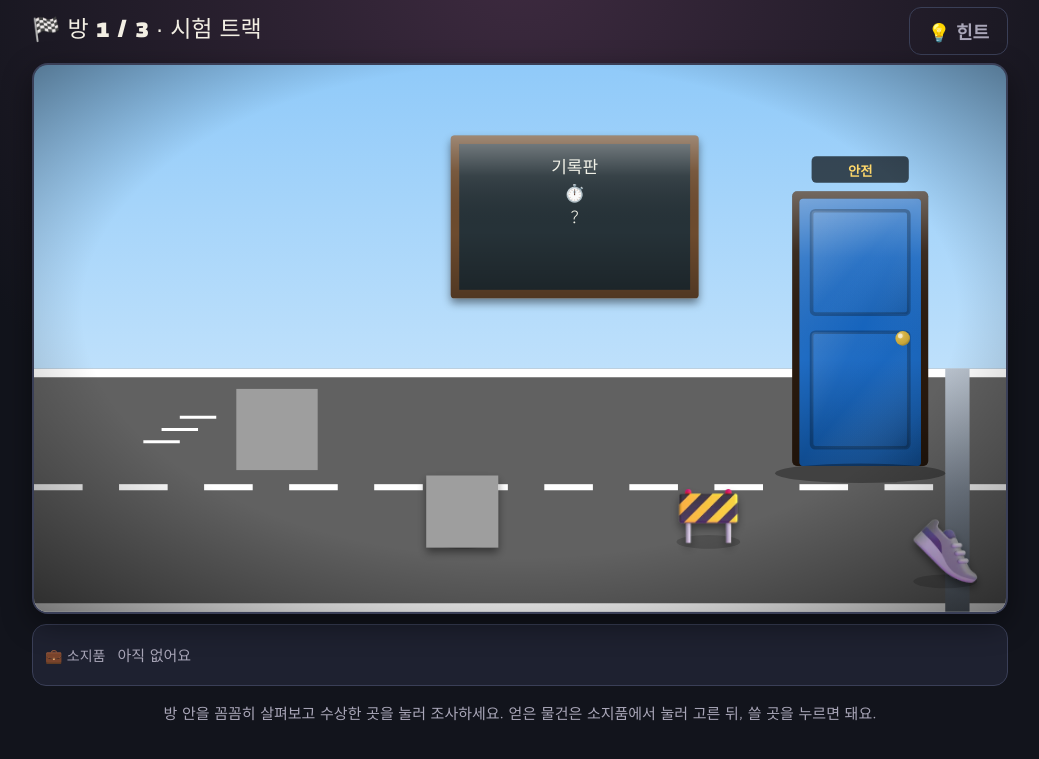
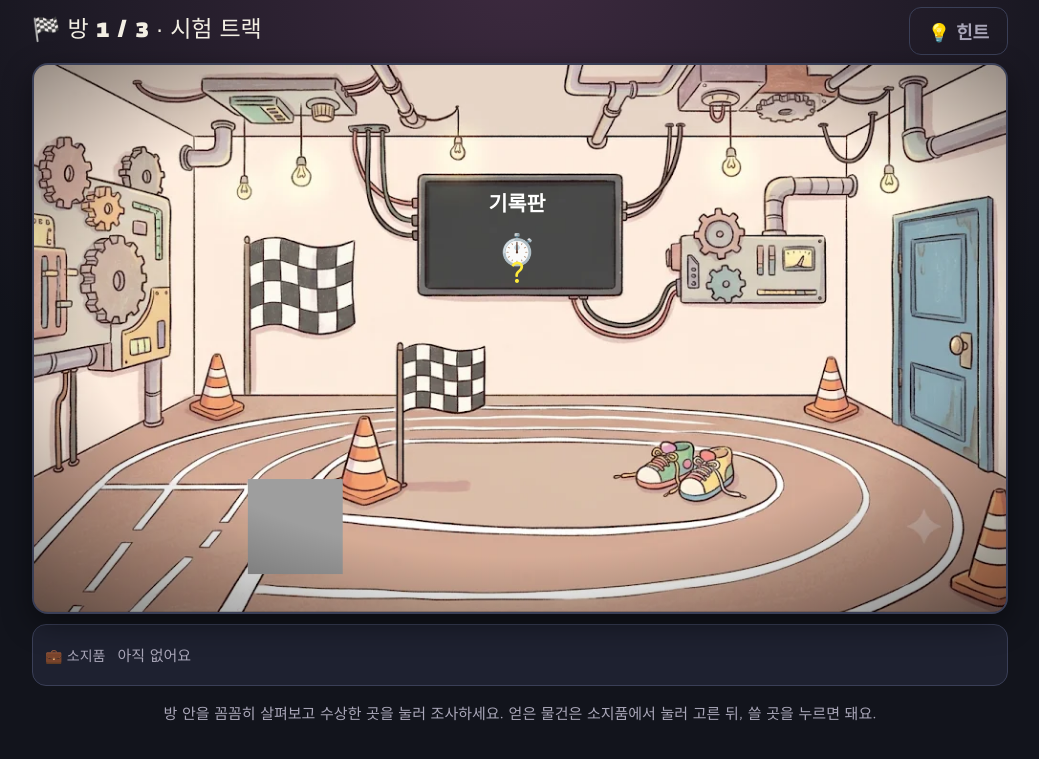
Before and after one commit to mummummi/game5grade, a plain HTML site: page g5-speed.html in a window 1280 px wide. Both pictures are taken after a click on the button "탈출 시작 ▶". Shown: the part 51-810 px from the top of the page, without its empty margins (120-1159 px from the left). Drawn offline with Linux system fonts and the light colour scheme; grey boxes are pictures that could not be loaded.

Commit message:
5학년 폭주 로봇 부릉이 방탈출 배경을 AI 일러스트로 교체
Co-Authored-By: Claude Opus 5.5 <noreply@anthropic.com>
Claude-Session: https://claude.ai/code/session_01ScfXXMpeK4xSozEf9WkLBv

```diff
--- a/g5-speed.html
+++ b/g5-speed.html
@@ -29,7 +29,7 @@ button{font-family:inherit;font-size:18px;border:0;border-radius:12px;padding:10
 .roombar{display:flex;justify-content:space-between;align-items:center;margin:6px 0 8px;gap:8px;flex-wrap:wrap}
 .scene{position:relative;width:100%;border-radius:16px;overflow:hidden;border:2px solid var(--line);box-shadow:0 10px 30px rgba(0,0,0,.45);background:#000}
 .scene svg{display:block;width:100%;height:auto}
-.hot{cursor:pointer;transition:filter .15s}
+.hot .ah{fill:#fff;fill-opacity:0;stroke:#fff;stroke-opacity:0;stroke-width:5;transition:fill-opacity .15s,stroke-opacity .15s}.hot:hover .ah{fill-opacity:.14;stroke-opacity:.95}.hot.selhint .ah{stroke:#ffd54f;stroke-opacity:1;fill-opacity:.12}.hot.done .ah{fill-opacity:0}.hot{cursor:pointer;transition:filter .15s}
 .hot:hover{filter:drop-shadow(0 0 12px color-mix(in srgb,var(--gold) 90%,transparent)) brightness(1.08)}
 .hot.done{filter:saturate(.75)}
 .hot.selhint{animation:hl 1.2s ease-in-out infinite}
@@ -362,6 +362,19 @@ const sw=S*1.1;return EM(x,y-S*0.12,e,S*0.68,'filter="url(#sh)"')+R(x-sw/2,y+S*0
 /* 🧸 분위기 소품 (문제와 상관없는 기물 · 눌러 보면 설명만 나와요) */
 const DECOR=[[["f", "🏁", "체크무늬 깃발", 705, 735, 125, "결승선을 알리는 깃발이에요."], ["f", "🚧", "라바콘", 1110, 735, 125, "트랙을 표시하는 주황 고깔이에요."], ["f", "👟", "운동화", 1500, 800, 125, "달리기 연구용 운동화예요. 밑창이 닳았어요."]], [["s", "🦺", "안전 조끼", 1050, 250, 150, "형광 안전 조끼가 걸려 있어요."], ["f", "🪖", "헬멧", 90, 735, 125, "자전거 탈 때 꼭 쓰는 헬멧이에요."], ["p", "🚸", "어린이 보호구역 표지", 600, 250, 150, "\"어린이 보호구역 시속 30km\" 표지판이에요."]], [["f", "🔋", "배터리 팩", 90, 735, 125, "충전 중인 배터리예요. 불빛이 깜빡여요."], ["p", "📉", "연비 포스터", 90, 250, 150, "\"천천히 달리면 연료를 아껴요\" 포스터예요."], ["f", "🧰", "정비 도구함", 495, 800, 125, "로봇을 고치는 도구예요. 지금은 쓸 일이 없어요."]]];
 DECOR.forEach((list,ri)=>{const r=THEME.rooms[ri];if(!r)return;list.forEach((d,k)=>r.objects.push({id:'deco'+k,deco:1,title:d[1]+' '+d[2],art:DART(d),html:'<div class="box">'+d[6]+'</div>'}))});
+/* 🖼️ AI 배경 그림 */
+const ARTMAP={"rooms": [{"robot": [300, 640, 260, 240, {"svg": "EM(430,760,'🤖',140)"}], "board": [630, 180, 330, 200, {"svg": "T(795,240,'기록판','#fff',34,'bold')+EM(795,300,'⏱️',50)+T(795,360,'?','#ffeb3b',44,'bold')"}], "door": [1410, 220, 160, 450], "deco0": [600, 450, 150, 240], "deco1": [1260, 470, 90, 120], "deco2": [990, 620, 160, 100]}, {"camera": [300, 230, 210, 140], "crash": [660, 450, 500, 270], "door": [1410, 220, 160, 450], "deco0": [130, 660, 290, 210], "deco1": [1300, 720, 230, 160], "deco2": [1230, 330, 150, 250]}, {"pump": [710, 390, 180, 300, {"svg": "T(800,462,'?.?? L','#1b5e20',24,'bold')"}], "exit": [1280, 320, 120, 180, {"svg": "T(1310,420,'STOP','#fff',20,'bold')"}], "deco0": [960, 510, 210, 190], "deco1": [400, 290, 190, 210], "deco2": [1330, 660, 220, 220]}], "id": "g5-speed"};
+const AMbox=a=>{const ns='http://www.w3.org/2000/svg';const sv=document.createElementNS(ns,'svg');sv.setAttribute('width','1600');sv.setAttribute('height','900');sv.style.cssText='position:absolute;left:-9999px;top:0';sv.innerHTML=DEFS+a;document.body.appendChild(sv);let b={x:0,y:0,width:1,height:1};try{const g=document.createElementNS(ns,'g');while(sv.childNodes.length>1)g.appendChild(sv.childNodes[1]);sv.appendChild(g);const r=g.getBBox();b={x:r.x,y:r.y,width:r.width||1,height:r.height||1}}catch(e){}sv.remove();return b};
+ARTMAP.rooms.forEach((hot,ri)=>{const r=THEME.rooms[ri];if(!r||!hot)return;const src='art/'+ARTMAP.id+'_'+(ri+1)+'.webp';
+ r.bg=()=>`<image href="${src}" x="0" y="0" width="1600" height="900" preserveAspectRatio="xMidYMid slice"/>`;
+ r.objects=r.objects.filter(o=>!(o.deco&&!hot[o.id]));
+ r.objects.forEach(o=>{const h=hot[o.id];if(!h)return;const [x,y,w,hh,opt]=h;const old=o.art;
+  o.art=()=>{let s='';if(opt&&opt.keep){const [tx,ty,sc]=opt.keep;s=`<g transform="translate(${tx} ${ty}) scale(${sc})">${val(old)}</g>`}
+   if(opt&&opt.clip){const [ox,oy,orr,nx,ny,nr]=opt.clip;const sc=nr/orr;const cid='cl_'+o.id;s+=`<clipPath id="${cid}"><circle cx="${ox}" cy="${oy}" r="${orr}"/></clipPath><g transform="translate(${nx-ox*sc} ${ny-oy*sc}) scale(${sc})"><g clip-path="url(#${cid})">${val(old)}</g></g>`}
+   if(opt&&opt.lab){const arr=eval(opt.lab.expr);s+=arr.map((t,i)=>{const [lx,ly]=opt.lab.pos?opt.lab.pos[i]:[x+w*(i+.5)/arr.length,opt.lab.y];return `<rect x="${lx-48}" y="${ly-30}" width="96" height="56" rx="14" fill="#3e2723" stroke="#ffe082" stroke-width="4" opacity=".92"/><text x="${lx}" y="${ly+10}" text-anchor="middle" font-size="32" font-weight="bold" fill="#ffe082">${t}</text>`}).join('')}
+   if(opt&&opt.svg){s+=eval(opt.svg)}
+   if(opt&&opt.fit){const a=val(old);const b=AMbox(a);const p=opt.pad??0.9;const sc=Math.min(w/b.width,hh/b.height)*p;const tx=x+w/2-(b.x+b.width/2)*sc,ty=y+hh/2-(b.y+b.height/2)*sc;s=`<g transform="translate(${tx} ${ty}) scale(${sc})" opacity="${opt.op??1}">${a}</g>`}
+   return s+`<rect class="ah" x="${x}" y="${y}" width="${w}" height="${hh}" rx="22"/>`}})});
 THEME.rooms.forEach((r,ri)=>r.objects.forEach(o=>{if(!o._rid){o.id='r'+ri+'_'+o.id;o._rid=1}}));/* 방마다 물건 id를 따로 → 다른 방의 같은 이름 문/물건이 '이미 푼 것'으로 처리되는 문제 방지 */
 try{const U=S.used||{};if(Object.keys(U).some(k=>!/^[pu]_r\d+_/.test(k))){THEME.rooms.forEach((r,ri)=>r.objects.forEach(o=>{const base=o.id.replace(/^r\d+_/,'');['p_','u_'].forEach(pf=>{if(U[pf+base]&&(ri<S.room||(base!=='door'&&ri<=S.room)))U[pf+o.id]=1})}));Object.keys(U).forEach(k=>{if(!/^[pu]_r\d+_/.test(k))delete U[k]});S.used=U;save()}}catch(e){}/* 예전 저장 기록 옮기기 */
 TH=THEME;if(GRADE<=2)document.body.classList.add('kids');S.max=S.max||0;render();
```
Also changed, not shown: art/g5-speed_1.webp (added), art/g5-speed_2.webp (added), art/g5-speed_3.webp (added).
